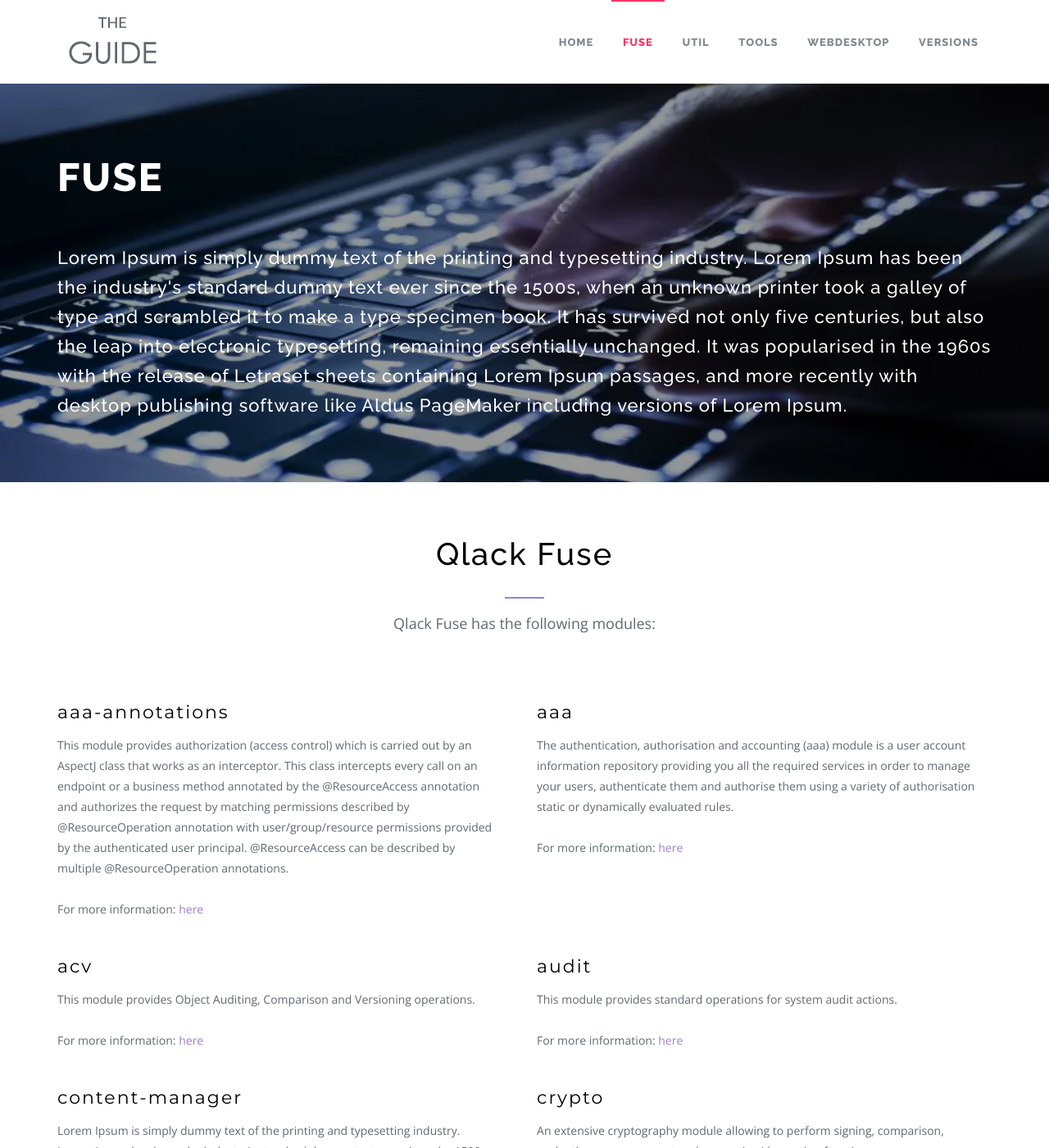
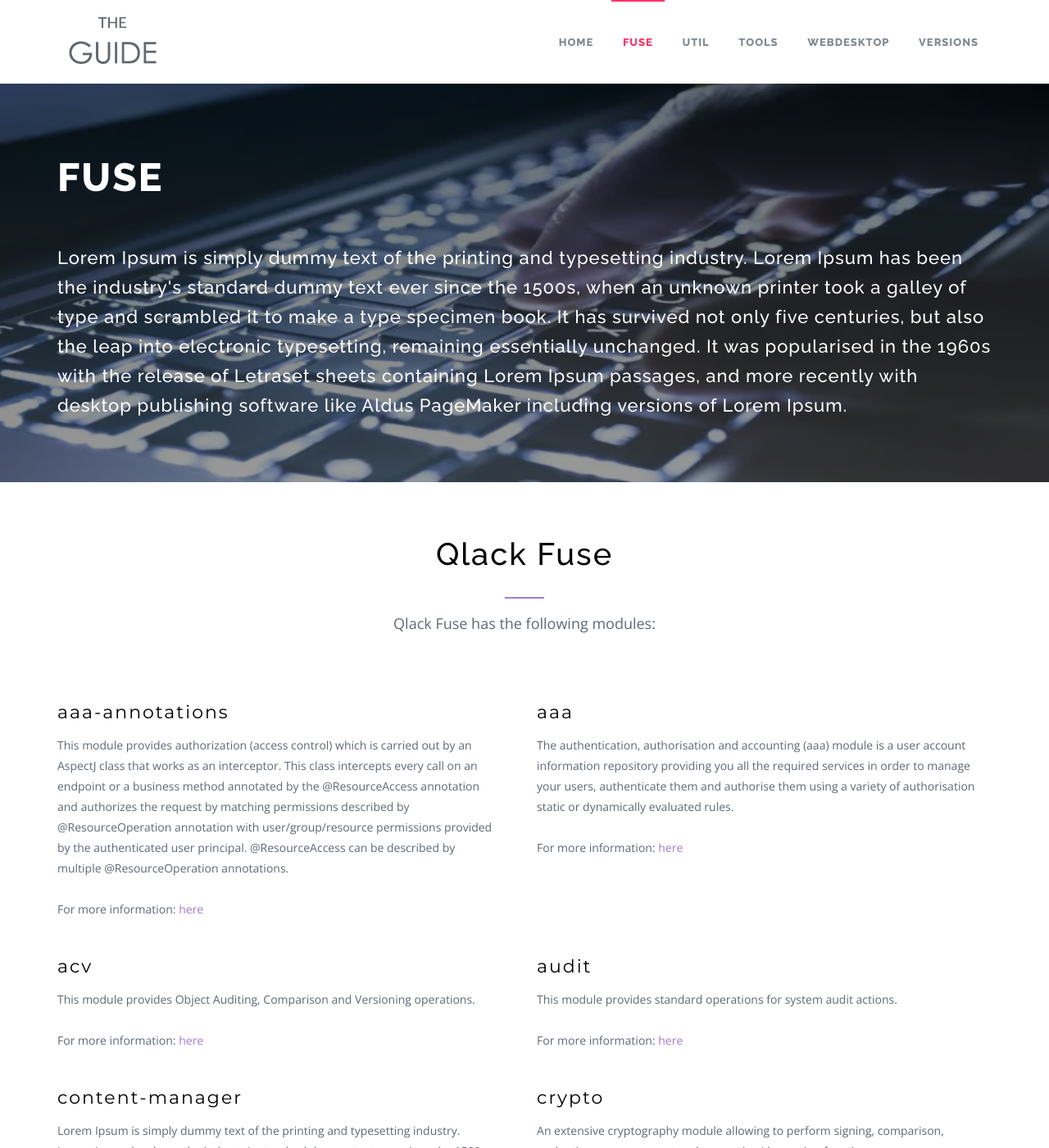
Before and after one commit to qlack/QLACK-Website, a Jekyll site: the page built from fuse.md, in a window 1280 px wide and 1400 px high. Shown: the whole window at 82% size. Built offline with Jekyll 4.4.1, drawn with Linux system fonts in a browser that asks for light colours; a script that is not in the unit is left out; some of the changed text lies outside the part shown.

Commit message:
added image opacity,token-server module

```diff
--- a/_data/modules.yml
+++ b/_data/modules.yml
@@ -69,6 +69,10 @@
     title: settings
     description:  This module is responsible for storing and configuring internal settings of the application.
 
+  - token-server:
+    title: token-server
+    description:  Lorem Ipsum is simply dummy text of the printing and typesetting industry. Lorem Ipsum has been the industry's standard dummy text ever since the 1500s, when an unknown printer took a galley of type and scrambled it to make a type specimen book. It has survived not only five centuries, but also the leap into electronic typesetting, remaining essentially unchanged. It was popularised in the 1960s with the release of Letraset sheets containing Lorem Ipsum passages, and more recently with desktop publishing software like Aldus PageMaker including versions of Lorem Ipsum.
+
   - workflow:
     title: workflow
     description:  A complete workflow solution allowing you to manipulate user-defined workflows,
--- a/_layouts/tools.html
+++ b/_layouts/tools.html
@@ -80,13 +80,13 @@
             <h2>Qlack Tools </h2>
             <p>Qlack Tools has the following modules:</p>
           </header>
-          <ul class="step-text step-cols-2 ">
+          <ul class="step-text step-cols-1 ">
             {%for module in site.data.modules.Tools %}
             {% assign count = count | plus: 1 %}
             <li>
               <h4 id="menu{{count}}">
                 {{module.title}} </h4>
-              <p> {{ module.description }}<br><br>
+              <p class="text-cols-2"> {{ module.description }}<br><br>
                 For more information:<a
                   href="https://github.com/qlack/QLACK-Java/tree/master/QLACK-Tools/qlack-tools-{{module.title}}">
                   here</a>
--- a/_sass/custom.scss
+++ b/_sass/custom.scss
@@ -4,22 +4,24 @@
   }
 
   .bg-img-index-header {
-    background-image: url(../img/index.jpg);
+
+    // image with opacity 0.7
+    background-image: linear-gradient(rgba(1,30,47,0.7), rgba(255,255,255,0.7)), url(../img/index.jpg);
   }
 
   .bg-img-page-fuse-header {
 
-    background-image: url(../img/fuse.jpg);
+    background-image: linear-gradient(rgba(1,30,47,0.3), rgba(255,255,255,0.3)), url(../img/fuse.jpg);
   }
   .bg-img-page-util-header {
-    background-image: url(../img/util.jpg);
+    background-image:  url(../img/util.jpg);
   }
 
   .bg-img-page-tools-header {
-    background-image: url(../img/tools.jpg);
+    background-image:  url(../img/tools.jpg);
   }
   .bg-img-page-versions-header {
-    background-image: url(../img/versions.jpg);
+    background-image:  url(../img/versions.jpg);
   }
   // end custom images
    .version-body {
```
Also changed, not shown: assets/js/versions.js (+10 -1 lines).
